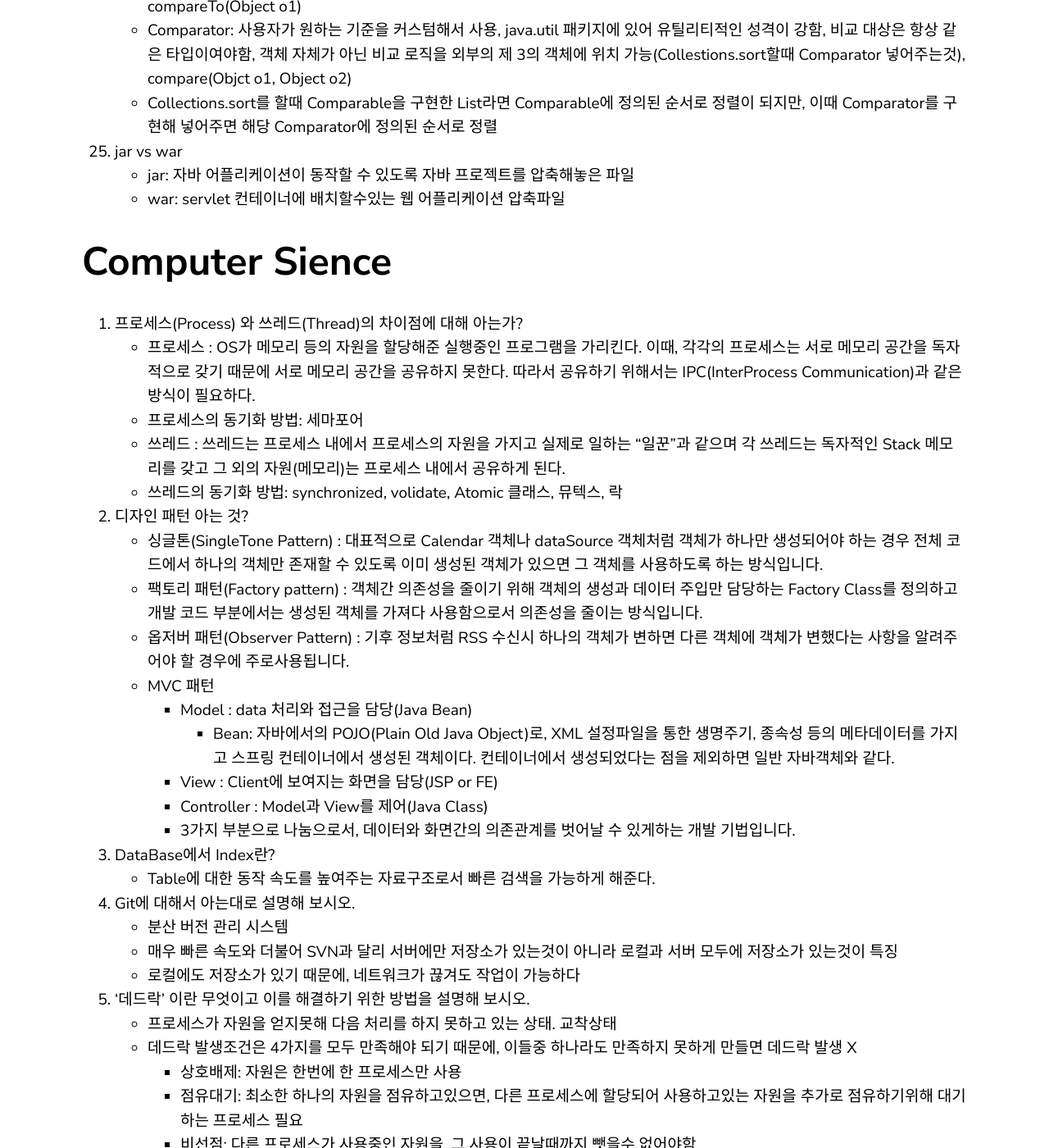
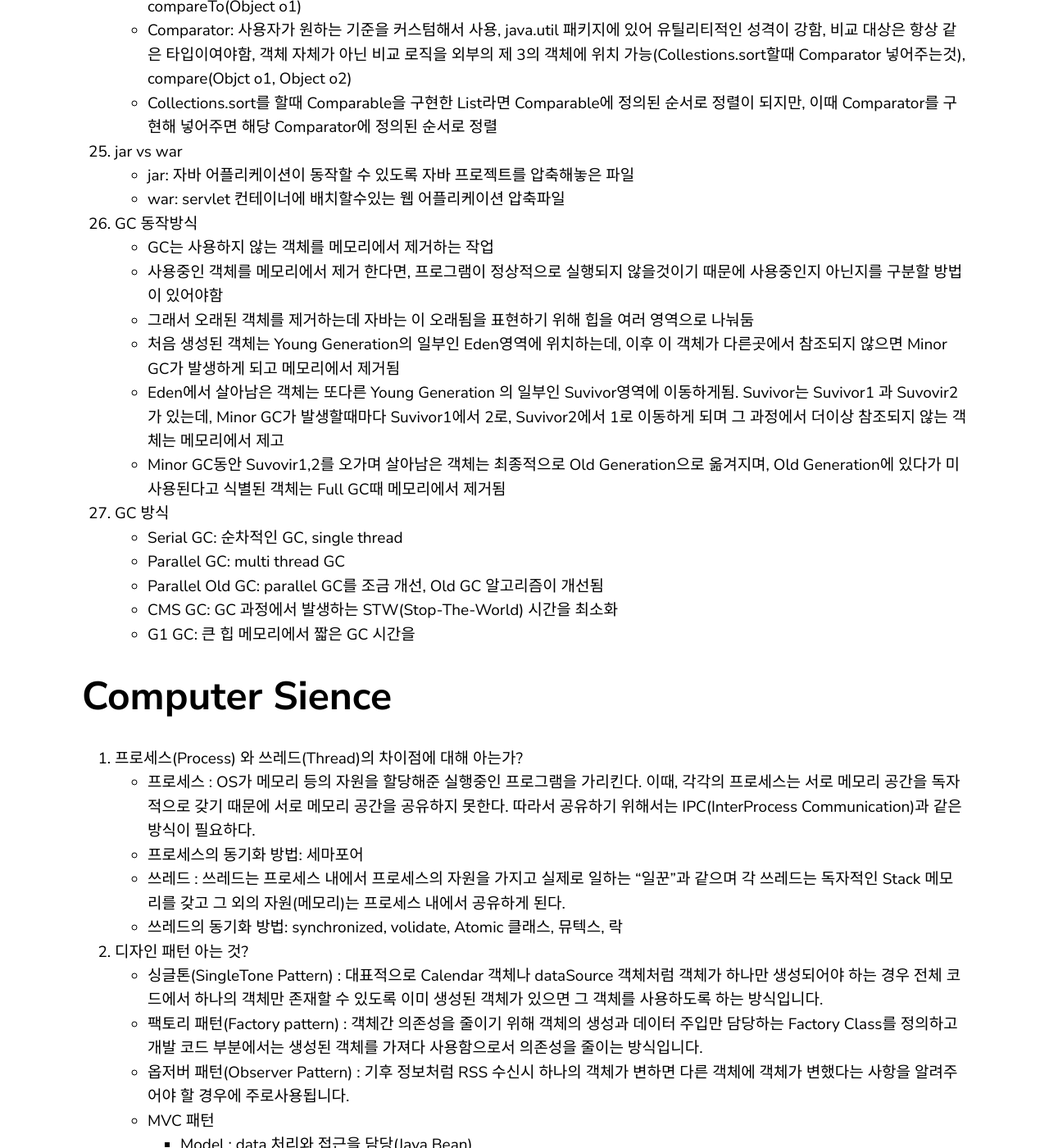
Before and after one commit to yoowonyoung/yoowonyoung.github.io, a Jekyll site: the page built from _posts/2020-08-11-Interview-03.md, in a window 1280 px wide and 1400 px high, scrolled down 7077 px. Shown: the whole window at 82% size. Built offline with Jekyll 4.4.1, drawn with Linux system fonts in a browser that asks for light colours; comment, search, counter and statistics services are not loaded; some of the changed text lies outside the part shown.

Commit message:
Update 2020-08-11-Interview-03.md

```diff
--- a/_posts/2020-08-11-Interview-03.md
+++ b/_posts/2020-08-11-Interview-03.md
@@ -202,6 +202,21 @@ categories: Interview
     - jar: 자바 어플리케이션이 동작할 수 있도록 자바 프로젝트를 압축해놓은 파일
     - war: servlet 컨테이너에 배치할수있는 웹 어플리케이션 압축파일
 
+26. GC 동작방식
+    - GC는 사용하지 않는 객체를 메모리에서 제거하는 작업
+    - 사용중인 객체를 메모리에서 제거 한다면, 프로그램이 정상적으로 실행되지 않을것이기 때문에 사용중인지 아닌지를 구분할 방법이 있어야함
+    - 그래서 오래된 객체를 제거하는데 자바는 이 오래됨을 표현하기 위해 힙을 여러 영역으로 나눠둠
+    - 처음 생성된 객체는 Young Generation의 일부인 Eden영역에 위치하는데, 이후 이 객체가 다른곳에서 참조되지 않으면 Minor GC가 발생하게 되고 메모리에서 제거됨
+    - Eden에서 살아남은 객체는 또다른 Young Generation 의 일부인 Suvivor영역에 이동하게됨. Suvivor는 Suvivor1 과 Suvovir2가 있는데, Minor GC가 발생할때마다 Suvivor1에서 2로, Suvivor2에서 1로 이동하게 되며 그 과정에서 더이상 참조되지 않는 객체는 메모리에서 제고
+    - Minor GC동안 Suvovir1,2를 오가며 살아남은 객체는 최종적으로 Old Generation으로 옮겨지며, Old Generation에 있다가 미사용된다고 식별된 객체는 Full GC때 메모리에서 제거됨
+
+27. GC 방식
+    - Serial GC: 순차적인 GC, single thread
+    - Parallel GC: multi thread GC
+    - Parallel Old GC: parallel GC를 조금 개선, Old GC 알고리즘이 개선됨
+    - CMS GC: GC 과정에서 발생하는 STW(Stop-The-World) 시간을 최소화
+    - G1 GC: 큰 힙 메모리에서 짧은 GC 시간을
+
 
 # Computer Sience
 
@@ -223,7 +238,11 @@ categories: Interview
         * 3가지 부분으로 나눔으로서, 데이터와 화면간의 의존관계를 벗어날 수 있게하는 개발 기법입니다.
 
 3. DataBase에서 Index란?
-    - Table에 대한 동작 속도를 높여주는 자료구조로서 빠른 검색을 가능하게 해준다.
+    - Table에 대한 동작 속도를 높여주는 자료구조로서 빠른 검색을 가능하게 해준다
+    - 지정한 칼럼들을 기준으로 메모리영역에 목차를 생성 하는것
+    - update, insert, delete의 성능이 희생되는 대신 select는 빨라질것
+    - 인덱스 키는 길수록 성능상에 이슈가 있음
+    - 1개의 컬럼으로만 인덱스를 할것이면 중복도가 낮은(카디널리티카 높은)걸 잡아야 하며, 여러개를 하더라도 카디널리티 순이
 
 4. Git에 대해서 아는대로 설명해 보시오.
     - 분산 버전 관리 시스템
```
